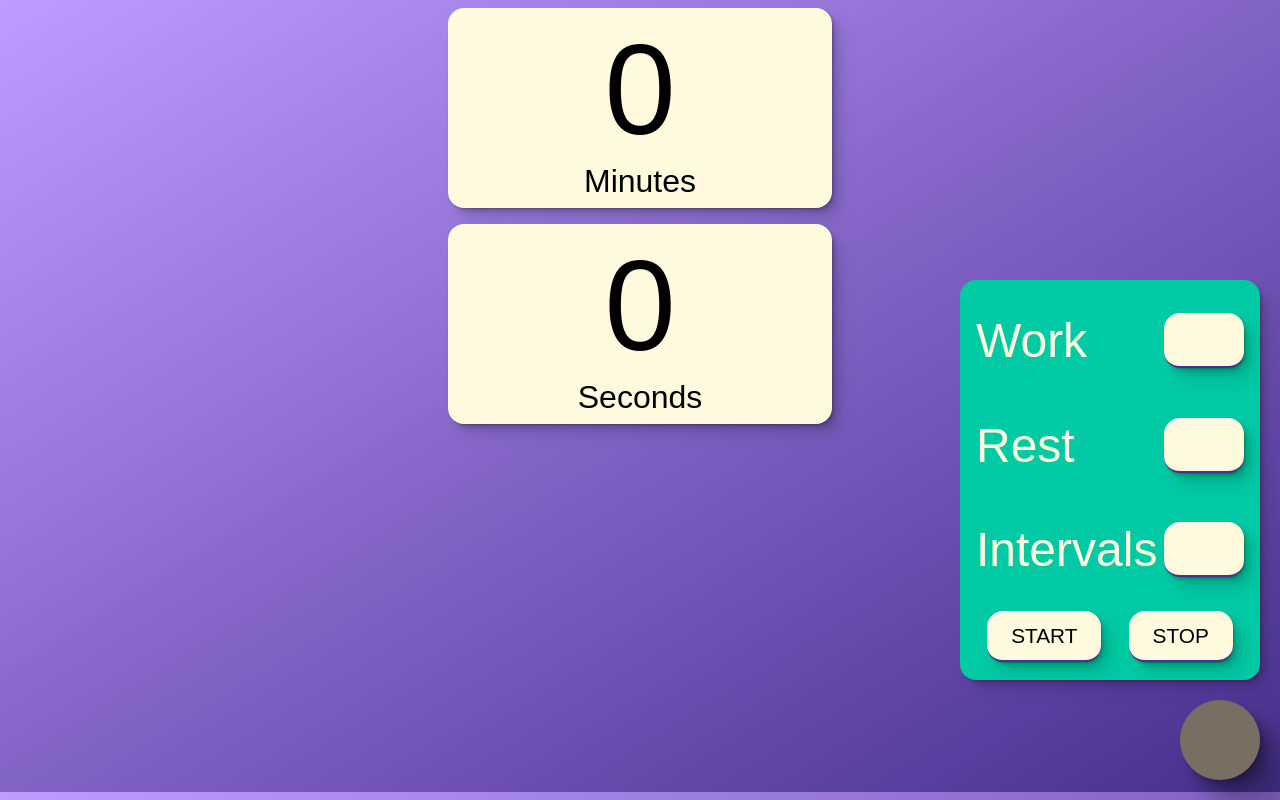
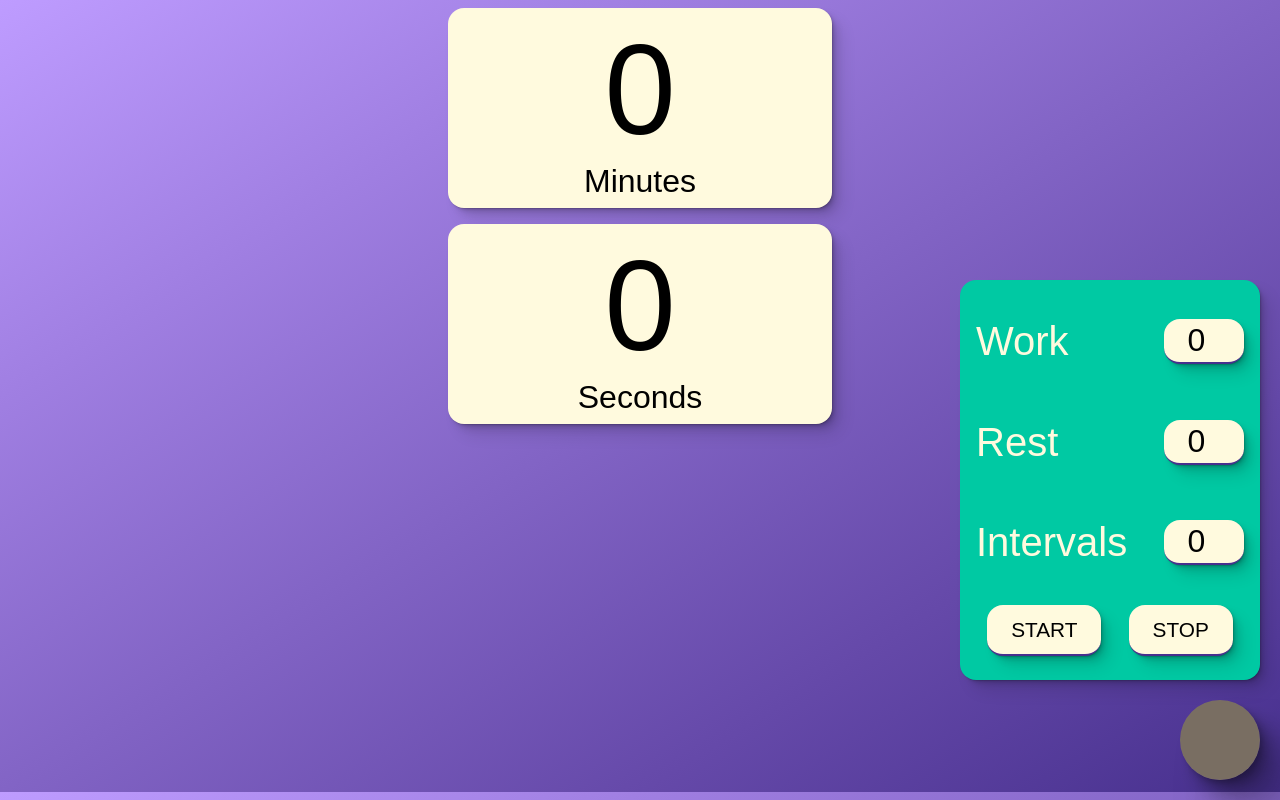
Before and after one commit to SomeoneWithOptions/timer-app, a Next.js app: page / in a window 1280 px wide. Both pictures are taken after a click on the picture 1220 px from the left and 740 px from the top of the page. Built offline with nearby package versions, Linux system fonts and the light colour scheme; grey boxes are pictures that could not be loaded.

Commit message:
added state to inputs and max values

```diff
--- a/pages/components/AddTimerMenu.js
+++ b/pages/components/AddTimerMenu.js
@@ -1,24 +1,43 @@
-import { useEffect } from "react";
 import StartButton from "./StartButton";
 import StopButton from "./StopButton";
+import { useState } from "react";
 
 function AddTimerMenu({ menuIsVisible }) {
-
-
+  const [workInput, setWorkInput] = useState(0);
+  const [restInput, setRestInput] = useState(0);
+  const [intelvalInput, setIntervalInput] = useState(0);
 
   return (
     <div className={menuIsVisible ? "animationIn main" : "animationOut main"}>
       <div className='work input'>
         <label htmlFor='work-input'>Work </label>
-        <input type='number' id='work-input' />
+        <input
+          type='number'
+          id='work-input'
+          value={workInput}
+          onChange={(e) => setWorkInput(e.target.value)}
+          max='999'
+        />
       </div>
       <div className='rest input'>
         <label htmlFor='rest-input'>Rest </label>
-        <input type='number' id='rest-input' />
+        <input
+          type='number'
+          id='rest-input'
+          value={restInput}
+          onChange={(e) => setRestInput(e.target.value)}
+          max='999'
+        />
       </div>
       <div className='minutes input'>
         <label htmlFor='minutes-input'>Intervals </label>
-        <input type='number' id='rest-input' />
+        <input
+          type='number'
+          id='rest-input'
+          value={intelvalInput}
+          onChange={(e) => setIntervalInput(e.target.value)}
+          max='999'
+        />
       </div>
       <div className='button-container'>
         <StartButton />
@@ -41,7 +60,7 @@ function AddTimerMenu({ menuIsVisible }) {
           background-color: var(--secondary);
           box-shadow: var(--shadow);
 
-          font-size: 3rem;
+          font-size: 2.5rem;
           color: var(--neutral-200);
           opacity: 0;
         }
@@ -60,17 +79,18 @@ function AddTimerMenu({ menuIsVisible }) {
           outline: none;
           border-radius: 1rem;
           width: 80px;
-          font-size: 2.5rem;
+          font-size: 2rem;
           text-align: center;
           border-bottom: 2px solid var(--primary);
           box-shadow: var(--shadow);
           font-family: "Rubik", sans-serif;
           font-weight: 200;
-
         }
 
-        .rest, .minutes, .work {
-          padding : 1rem;
+        .rest,
+        .minutes,
+        .work {
+          padding: 1rem;
           display: flex;
           width: 100%;
           // border : solid 1px red;
```
